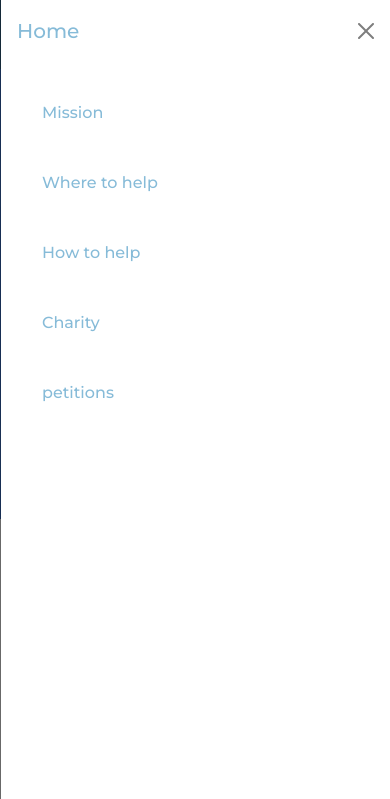
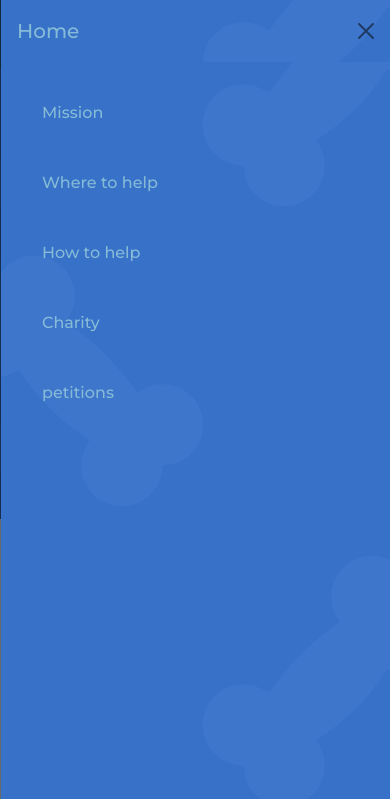
Before and after one commit to aphsavii/Apna-Foundation, a plain HTML site: page index.html in a window 390 px wide. Both pictures are taken after a click on the button 350 px from the left and 34 px from the top of the page. Shown: the top 799 px of the page. Drawn offline with nearby package versions, Linux system fonts and the light colour scheme.

Commit message:
Update index.css

```diff
--- a/stylesheets/index.css
+++ b/stylesheets/index.css
@@ -436,7 +436,7 @@ footer{
 
   .offcanvas-body,
   .offcanvas-header {
-    background: url(./images/bg.jpg);
+    background: url(../images/bg.jpg);
     color: var(--light-blue);
   }
 
```
